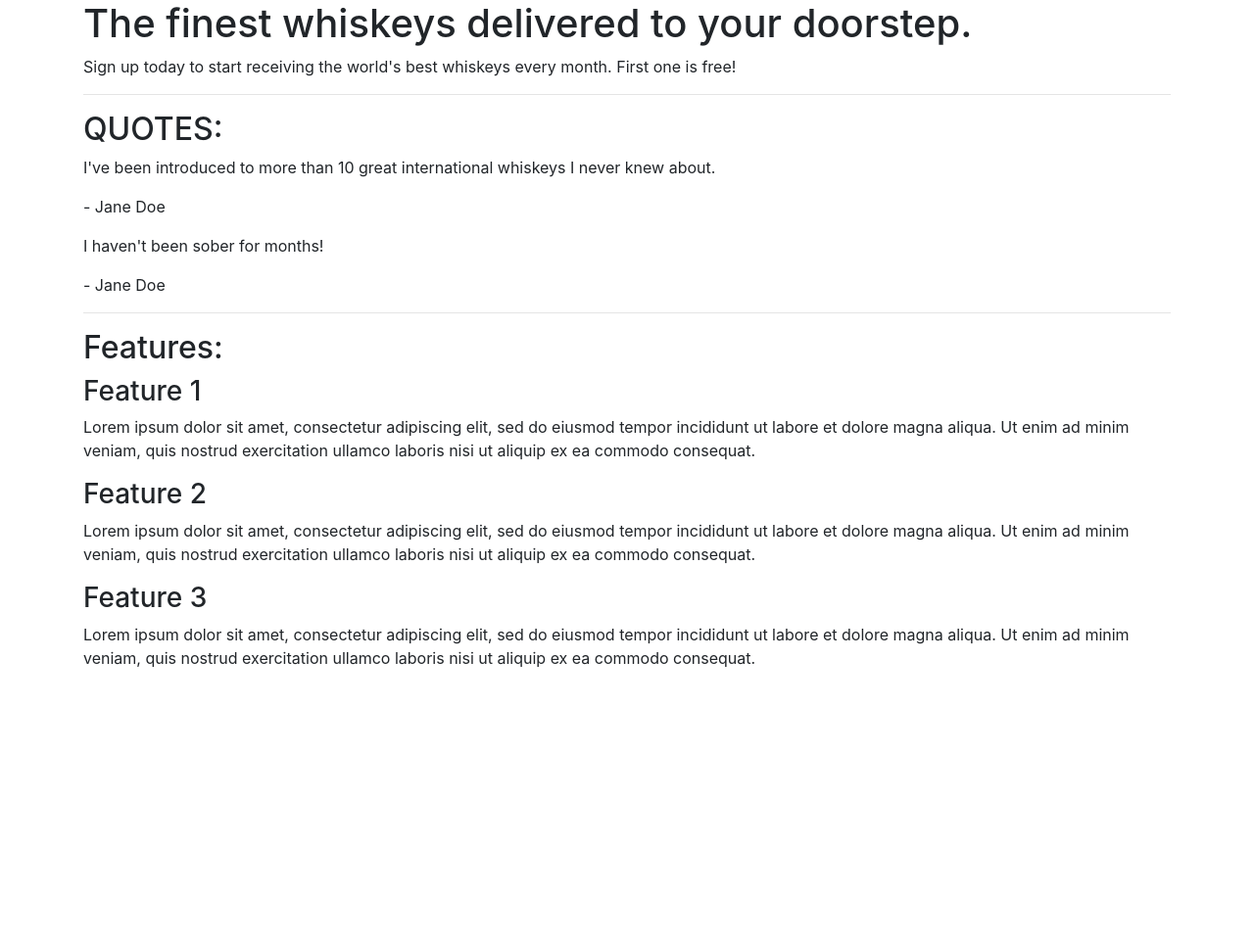
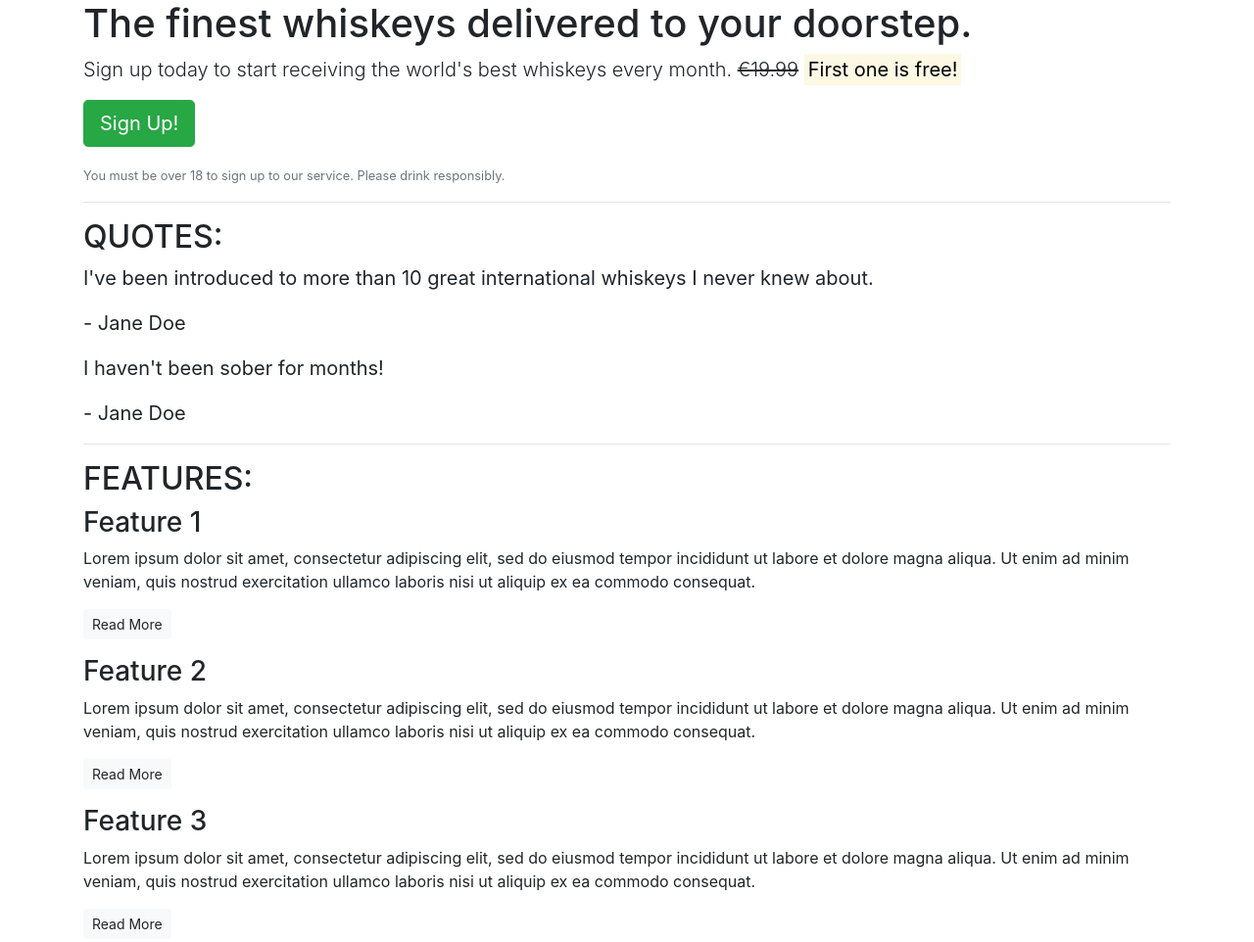
Before and after one commit to madeleine2086/my-bootstrap-project, a plain HTML site: page index.html in a window 1280 px wide. Shown: the whole page at 98% size. Before the commit the page ends 800 px from the top, so only its background shows below. Drawn offline with nearby package versions, Linux system fonts and the light colour scheme.

Commit message:
second commit

```diff
--- a/index.html
+++ b/index.html
@@ -14,7 +14,9 @@
         <!-- Callout -->
         <section class="callout">
             <h1>The finest whiskeys delivered to your doorstep.</h1>
-            <p>Sign up today to start receiving the world's best whiskeys every month. First one is free!</p>
+            <p class="lead">Sign up today to start receiving the world's best whiskeys every month. <s>€19.99</s> <strong><mark>First one is free!</mark></strong></p>
+            <p><button class="btn btn-lg btn-success">Sign Up!</button></p>
+            <p class="text-muted"><small>You must be over 18 to sign up to our service. Please drink responsibly.</small></p>
         </section>
         <!-- /.callout -->
         <hr>
@@ -22,38 +24,41 @@
         <!-- Quotes -->
         <section class="quotes">
             <h2 class="text-uppercase">Quotes:</h2>
-            <div class="quote">
+            <blockquote class="blockquote">
                 <p>I've been introduced to more than 10 great international whiskeys I never knew about.</p>
                 <p>- Jane Doe</p>
-            </div>
-            <div class="quote">
+            </blockquote>
+            <blockquote class="blockquote">
                 <p>I haven't been sober for months!</p>
                 <p>- Jane Doe</p>
-            </div>
+            </blockquote>
         </section>
         <!-- /.quotes -->
         <hr>
 
         <!-- Features -->
         <section class="features">
-            <h2>Features:</h2>
+            <h2 class="text-uppercase">Features:</h2>
             <div class="feature">
                 <h3>Feature 1</h3>
                 <p>Lorem ipsum dolor sit amet, consectetur adipiscing elit, sed do eiusmod tempor incididunt ut labore
                     et dolore magna aliqua. Ut enim ad minim veniam, quis nostrud exercitation ullamco laboris nisi ut
                     aliquip ex ea commodo consequat.</p>
+                <p><a class="btn btn-sm btn-light" href="">Read More</a></p>
             </div>
             <div class="feature">
                 <h3>Feature 2</h3>
                 <p>Lorem ipsum dolor sit amet, consectetur adipiscing elit, sed do eiusmod tempor incididunt ut labore
                     et dolore magna aliqua. Ut enim ad minim veniam, quis nostrud exercitation ullamco laboris nisi ut
                     aliquip ex ea commodo consequat.</p>
+                <p><a class="btn btn-sm btn-light" href="">Read More</a></p>
             </div>
             <div class="feature">
                 <h3>Feature 3</h3>
                 <p>Lorem ipsum dolor sit amet, consectetur adipiscing elit, sed do eiusmod tempor incididunt ut labore
                     et dolore magna aliqua. Ut enim ad minim veniam, quis nostrud exercitation ullamco laboris nisi ut
                     aliquip ex ea commodo consequat.</p>
+                <p><a class="btn btn-sm btn-light" href="">Read More</a></p>
             </div>
         </section>
         <!-- /.features -->
```
